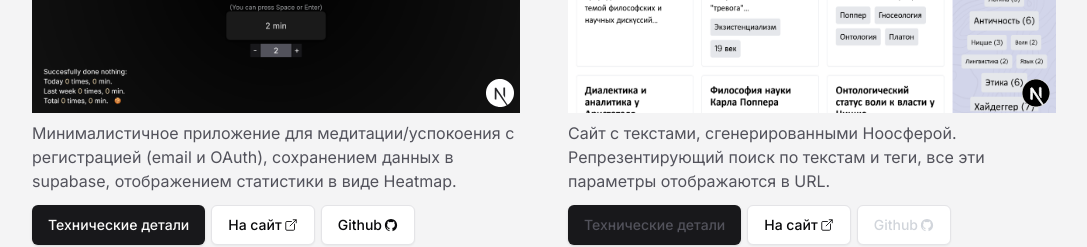
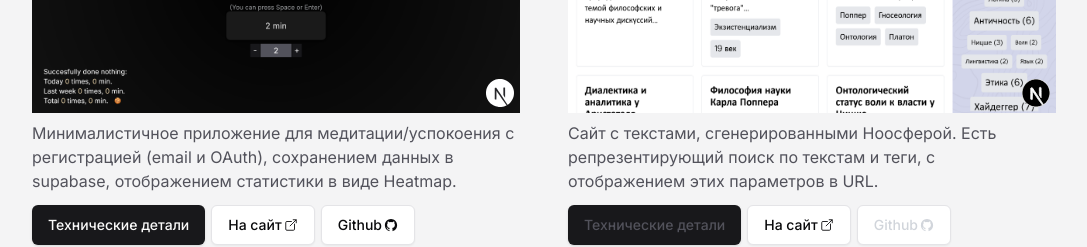
Before and after one commit to siebentod/portfolio, a Next.js app: page / in a window 1280 px wide. Shown: the part 860-1107 px from the top of the page, without its empty margins (96-1183 px from the left). Built offline with nearby package versions, Linux system fonts and the light colour scheme.

Commit message:
smallfix

```diff
--- a/app/_components/FeaturedProjects.jsx
+++ b/app/_components/FeaturedProjects.jsx
@@ -130,8 +130,9 @@ function FeaturedProjects() {
                 </div>
               </div>
               <p className="text-zinc-600 my-2 flex-1">
-                Сайт с текстами, сгенерированными Ноосферой. Репрезентирующий
-                поиск по текстам и теги, все эти параметры отображаются в URL.
+                Сайт с текстами, сгенерированными Ноосферой. Есть
+                репрезентирующий поиск по текстам и теги, с отображением этих
+                параметров в URL.
               </p>
               <div className="my-1 flex flex-wrap place-content-center xs:place-content-start">
                 <Button
```
